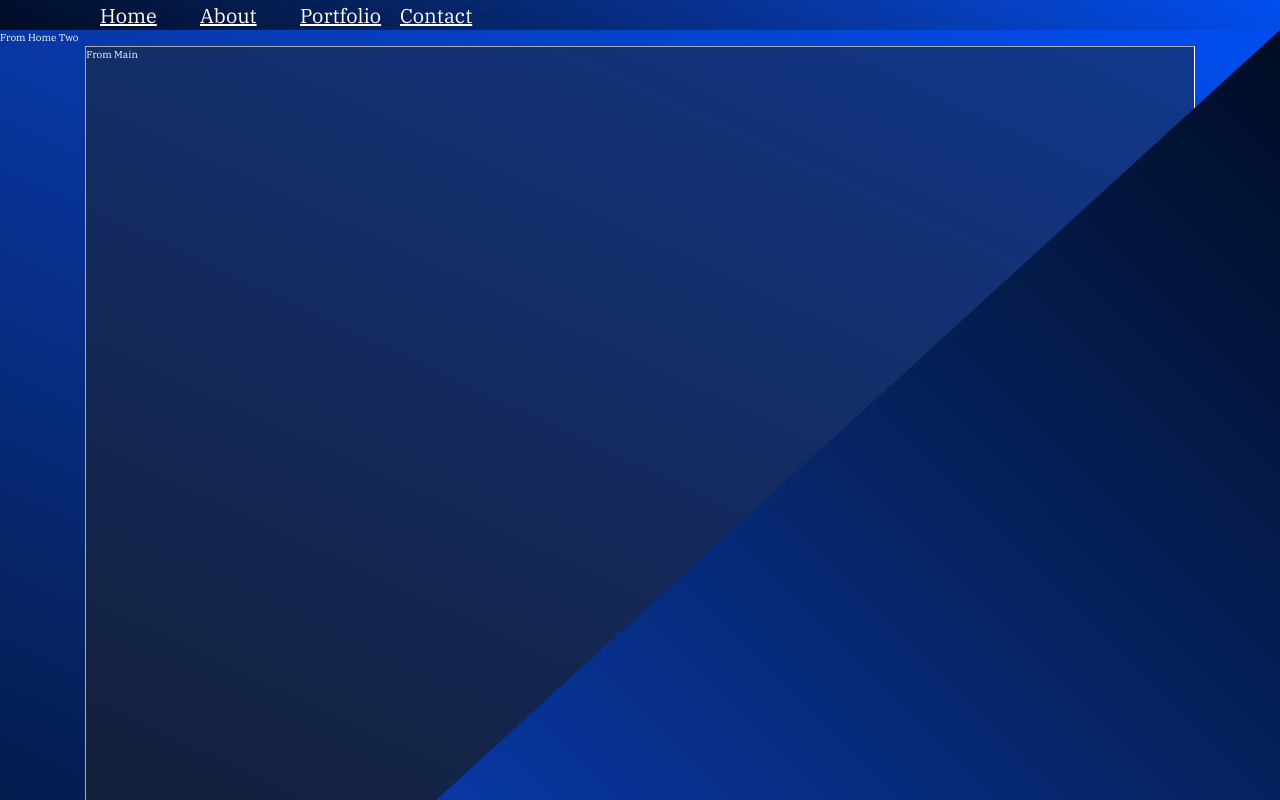
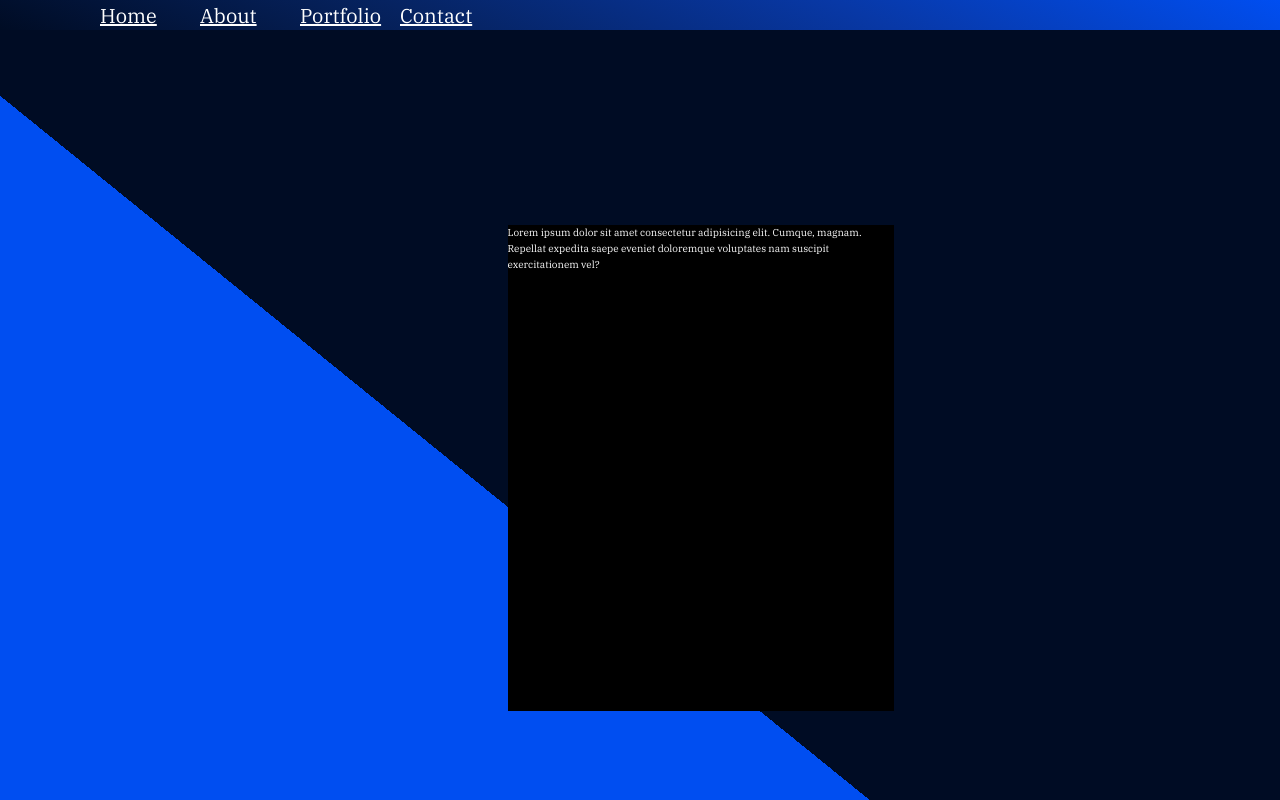
Before and after one commit to elamahpla/joey, a React app: page / in a window 1280 px wide. Shown: the top 800 px of the page. Built offline with nearby package versions, Linux system fonts and the light colour scheme.

Commit message:
Playing with the _home.scss layout.

```diff
--- a/src/Pages/Home/Home.js
+++ b/src/Pages/Home/Home.js
@@ -1,12 +1,13 @@
 import React from 'react';
-import HomeTwo from './HomeTwo/HomeTwo';
 
 // The Home Page component. Refer to HomeTwo.js to see the triangle. This will be the 'landing page'
 // If you will. Undecided What should go here, for now.
 
 const Home = () => (
-  <div className="One">
-    <HomeTwo />
+  <div className="Home">
+    <div className="Home-Two">
+      Lorem ipsum dolor sit amet consectetur adipisicing elit. Cumque, magnam. Repellat expedita saepe eveniet doloremque voluptates nam suscipit exercitationem vel?
+    </div>
   </div>
 );
 
--- a/src/Pages/Home/HomeTwo/HomeTwo.js
+++ b/src/Pages/Home/HomeTwo/HomeTwo.js
@@ -1,12 +1,12 @@
-import React from 'react';
-import Main from '../../../Components/Main/Main';
+// import React from 'react';
 // This is to get the triangle on the home page. I'm overlaying with clip-path to do this
 
-const HomeTwo = () => (
-  <div className="Two">
-    From Home Two
-    <Main />
-  </div>
-);
+// const HomeTwo = () => (
+//   <div className="Two">
+//     <div className="Test">
+//       From Home Two Test
+//     </div>
+//   </div>
+// );
 
-export default HomeTwo;
+// export default HomeTwo;
--- a/src/Routes/Routes.js
+++ b/src/Routes/Routes.js
@@ -7,7 +7,6 @@ import Home from '../Pages/Home/Home';
 import Header from '../Components/Header/Header';
 import Footer from '../Components/Footer/Footer';
 import Sidebar from '../Components/Sidebar/Sidebar';
-import HomeTwo from '../Pages/Home/HomeTwo/HomeTwo';
 
 class Routes extends Component {
   render() {
@@ -17,7 +16,6 @@ class Routes extends Component {
           <Header />
           <Switch>
             <Route path="/" exact component={Home} />
-            <Route path="/" exact component={HomeTwo} />
             <Route path="/about" component={About} />
             <Route path="/contact" component={Contact} />
             <Route path="/portfolio" component={Portfolio} />
--- a/src/sass/components/_main.scss
+++ b/src/sass/components/_main.scss
@@ -2,10 +2,10 @@
   background: rgba(34, 34, 34, .475);
   border: 1px inset white;
   grid-column: 2 / -1;
-  grid-row: 3 / -1;
+  grid-row: 1 / -1;
   z-index: 2;
-  width: 86.7%;
-  height: 90.35%;
+  width: 75%;
+  height: 90%;
   margin: 0 auto;
-  z-index: 5;
+
 }
--- a/src/sass/pages/_home.scss
+++ b/src/sass/pages/_home.scss
@@ -1,17 +1,29 @@
-.Two {
-  height: 100%;
-  background: linear-gradient(25deg, #000c24, #062361, #0838a6, #004ef1);
+.Home {
+  // background: linear-gradient(225deg, #000c24, #062361, #0838a6, #004ef1);
+  background: linear-gradient(219deg, #000c24 50%, #004ef1 50%);
   grid-column: 1 / -1;
   grid-row: 2 / -1;
-  clip-path: polygon(0 100%, 100% 0, 0 0);
-  z-index: 5;
+  display: grid;
+  grid-template-columns: 1fr;
+  grid-template-rows: repeat(6, 1fr);
+  // clip-path: polygon(100% 100%, 100% 0, 0 0);
+  &-Two {
+    background: #000;
+    width: 50%;
+    height: 50%;
+    grid-column: 2 / span 6;
+    grid-row: 2 / span 5;
+  }
 }
 
-.One {
-  background: linear-gradient(225deg, #000c24, #062361, #0838a6, #004ef1);
-  grid-column: 1 / -1;
-  grid-row: 2 / -1;
-}
+// .Two {
+//   height: 100%;
+//   background: linear-gradient(25deg, #000c24, #062361, #0838a6, #004ef1);
+//   grid-column: 1 / -1;
+//   grid-row: 2 / -1;
+//   clip-path: polygon(0 100%, 100% 0, 0 0);
+//   z-index: 5;
+// }
 
 // .DeadSelector {
 //   clip-path: polygon(50% 0, 100% 50%, 50% 100%, 0 50%); Is a star
```
Also changed, not shown: css/style.css.
